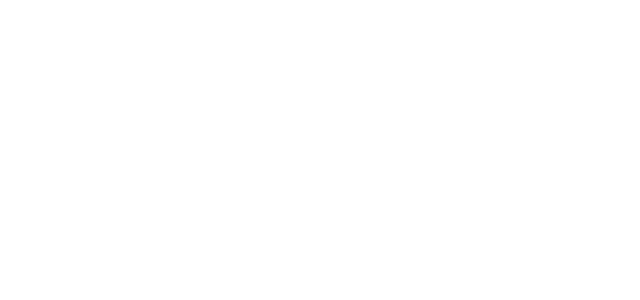
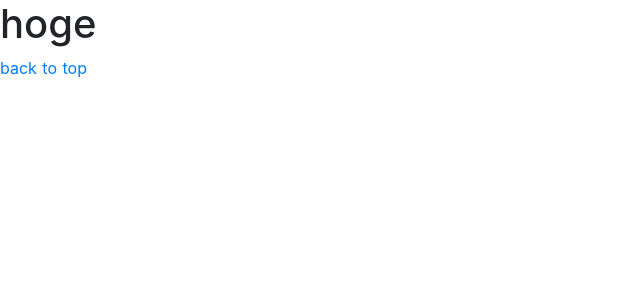
Before and after one commit to utautattaro/multibranchstagingtest, a Nuxt app: page /hoge in a window 1280 px wide. Before the commit this address had no page. Shown: the top 300 px of the page, without its empty margins (0-640 px from the left). Built offline with nearby package versions, Linux system fonts and the light colour scheme.

Commit message:
add hoge page

```diff
--- /dev/null
+++ b/env.development.js
@@ -0,0 +1,5 @@
+module.exports = {
+    router: {
+        base: '/'
+      }
+}
--- /dev/null
+++ b/pages/hoge.vue
@@ -0,0 +1,6 @@
+<template>
+    <div>
+        <h1>hoge</h1>
+        <b-link to="/">back to top</b-link>
+    </div>
+</template>
--- a/pages/index.vue
+++ b/pages/index.vue
@@ -6,7 +6,7 @@
         multibranchstagingtest
       </h1>
       <p>this is functiona branch</p>
-
+      <b-link to="/hoge">tohoge</b-link>
       <div class="links">
         <a
           href="https://nuxtjs.org/"
```
